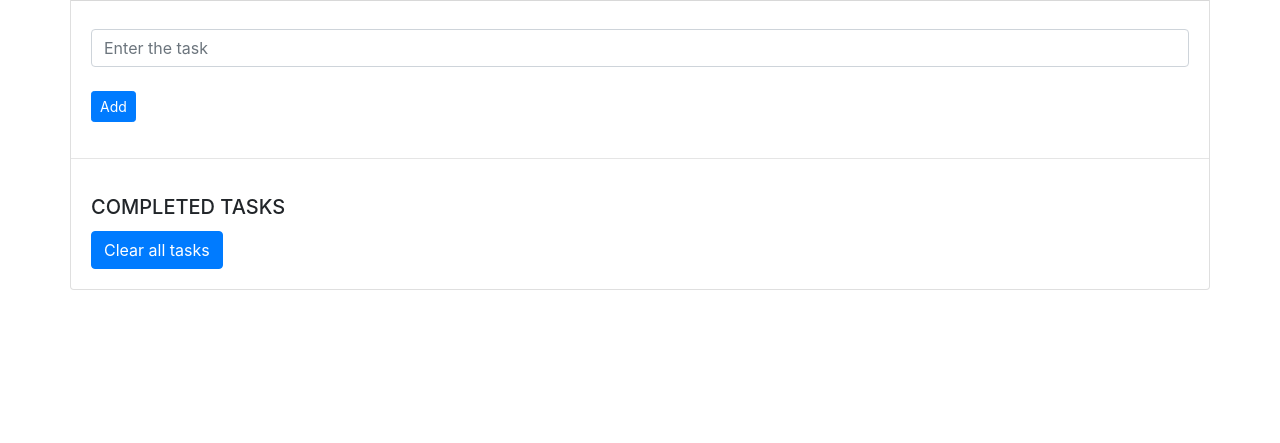
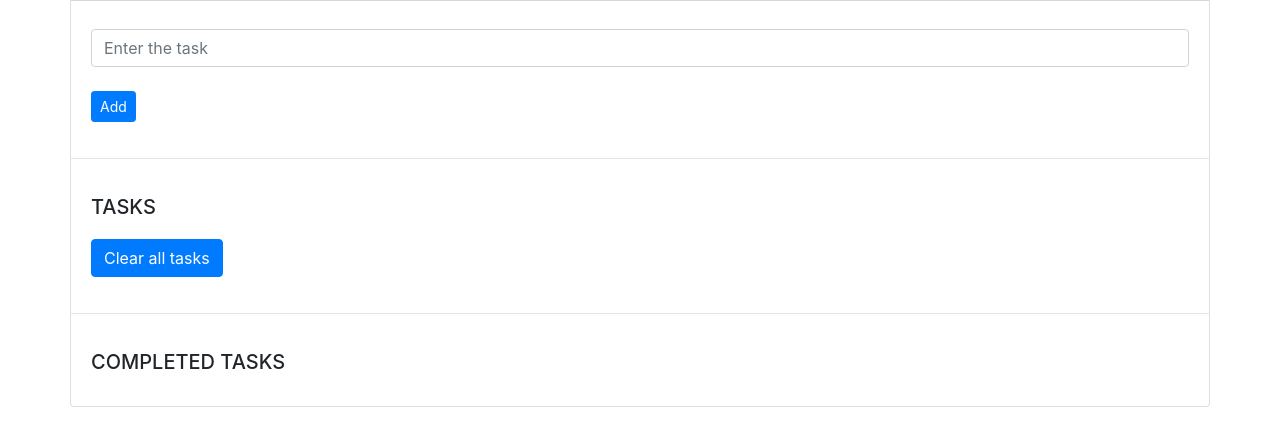
Before and after one commit to hacer-batmaz/todo-list-app, a plain HTML site: page index.html in a window 1280 px wide. Shown: the part 87-530 px from the top of the page. Drawn offline with nearby package versions, Linux system fonts and the light colour scheme.

Commit message:
refactor: update index page

```diff
--- a/index.html
+++ b/index.html
@@ -27,8 +27,8 @@
                 </div>
                 <hr>
                 <div class="card-body">
-                    <h5 class="card-title">COMPLETED TASKS</h5>
-                    <ul class="list-group">
+                    <h5 class="card-title">TASKS</h5>
+                    <ul id="taskList" class="list-group">
                         <!--
                         <li class="list-group-item d-flex justify-content-between">Todo 1
                             <a href="#" class="delete-item">
@@ -37,7 +37,12 @@
                         </li>
                     -->
                     </ul>
-                    <input class="btn btn-primary" type="reset" value="Clear all tasks">
+                    <input id="clearAll" class="btn btn-primary mt-2" type="reset" value="Clear all tasks">
+                </div>
+                <hr>
+                <div class="card-body">
+                    <h5 class="card-title"> COMPLETED TASKS</h5>
+                    <ul id="completedList" class="list-group"></ul>
                 </div>
             </div>
         </div>
```
